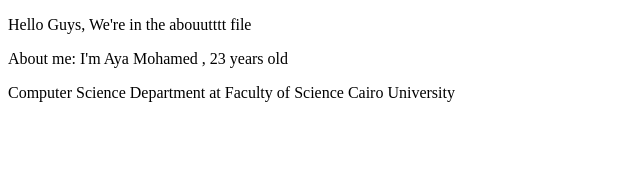
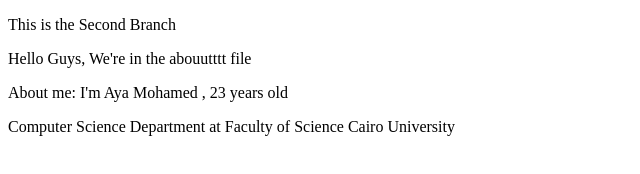
Before and after one commit to ayaelsherif21/version_control, a plain HTML site: page about.html in a window 1280 px wide. Shown: the whole page, without its empty margins (0-640 px from the left). Drawn offline with Linux system fonts and the light colour scheme.

Commit message:
Update about.html in 2nd Branch

```diff
--- a/about.html
+++ b/about.html
@@ -6,6 +6,7 @@
     <title>About</title>
 </head>
 <body>
+    <p>This is the Second Branch</p>
     <p>Hello Guys, We're in the abouutttt file</p>
     <span>About me: I'm Aya Mohamed , 23 years old</span>
     <p>Computer Science Department at Faculty of Science Cairo University</p>
```
